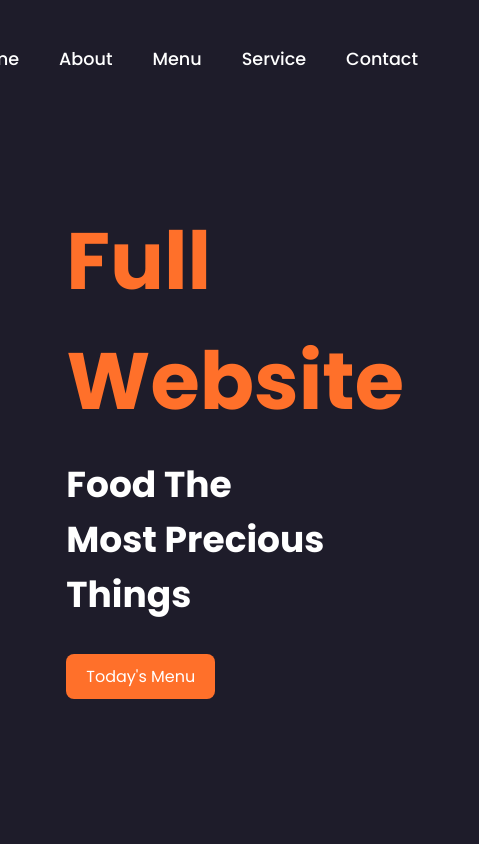
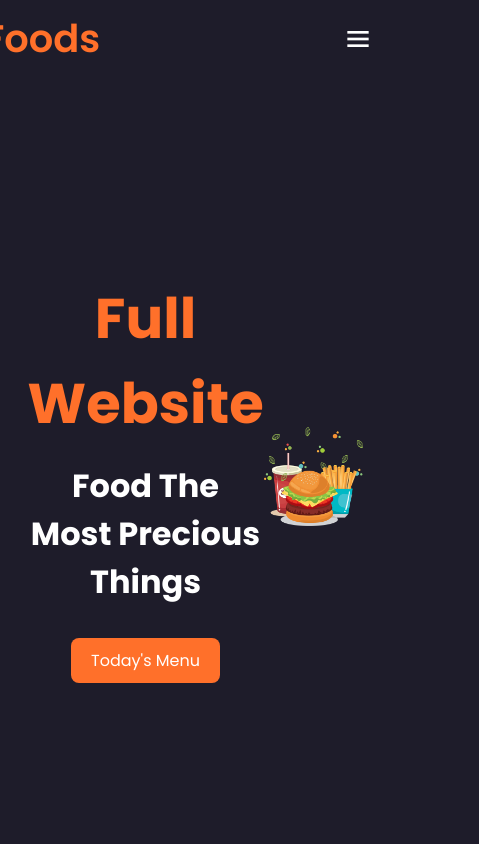
Before and after one commit to ramoncodevale/Website-food, a plain HTML site: page index.html in a window 390 px wide. Shown: the top 844 px of the page, 479 px wide, since content can reach past the window. Drawn offline with nearby package versions, Linux system fonts and the light colour scheme.

Commit message:
responsividade

```diff
--- a/css/styles.css
+++ b/css/styles.css
@@ -202,8 +202,8 @@ section {
   background: var(--main-color);
   position: absolute;
   right: 0;
-  top:0;
-  font-size:  20px;
+  top: 0;
+  font-size: 20px;
   padding: 7px 10px;
   border-radius: 0 0.5rem 0 0.5rem;
 }
@@ -232,7 +232,6 @@ section {
 
 .s-box p {
   line-height: 1.7;
-
 }
 
 .cta {
@@ -280,16 +279,16 @@ section {
   background: var(--main-color);
 }
 
-.col ul li:not(last-child){
+.col ul li:not(last-child) {
   margin-bottom: 15px;
 }
 
-.col ul li  a {
+.col ul li a {
   color: #9897a9;
   font-size: 1.1rem;
   display: block;
   text-transform: capitalize;
-  transition: .4s;
+  transition: 0.4s;
 }
 
 .col ul li a:hover {
@@ -314,12 +313,84 @@ section {
   justify-content: center;
   font-size: 1.5rem;
   border-radius: 50%;
-  transition: .4s;
+  transition: 0.4s;
 }
 
 .col .social a:hover {
   transform: scale(1.2);
   color: var(--bg-color);
   background: var(--text-color);
+}
 
+@media (max-width: 1560px) {
+  header {
+    padding: 15px 40px;
+  }
+
+  :root {
+    --big-font: 3.5rem;
+    --h2-font: 2rem;
+  }
 }
+
+@media (max-width: 1140px) {
+  section {
+    padding: 50px 8%;
+  }
+
+  #menu-icon {
+    display: initial;
+    color: var(--text-color);
+  }
+
+  header .nav-bar {
+    position: absolute;
+    top: -400px;
+    left: 0;
+    right: 0;
+    display: flex;
+    flex-direction: column;
+    text-align: center;
+    background: #2b2640;
+    transition: 0.3s;
+  }
+
+  header .nav-bar.active {
+    top: 70px;
+  }
+
+  .nav-bar a {
+    padding: 1.5rem;
+    display: block;
+  }
+}
+
+@media (max-width: 720px) {
+  header {
+    padding: 10px 16px;
+  }
+
+  .home {
+    grid-template-columns: 1fr;
+    text-align: center;
+  }
+
+  .about {
+    grid-template-columns: 1fr;
+    text-align: center;
+  }
+
+  .about-img {
+    order: 2;
+  }
+
+  section {
+    padding: 100px 7%;
+  }
+}
+
+@media (max-width: 575px) {
+  .col {
+    width: 100%;
+  }
+}
--- a/index.html
+++ b/index.html
@@ -200,11 +200,14 @@
              <a href="#"><i class='bx bxl-facebook-circle'></i></a>
              <a href="#"><i class='bx bxl-twitter'></i></a>
              <a href="#"><i class='bx bxl-youtube'></i></a>
-
             </div>
           </div>
         </div>
       </div>
     </section>
+
+    <!-- Javascript -->
+
+    <script src="./js/script.js"></script>
   </body>
 </html>
```
Also changed, not shown: js/script.js (added).
